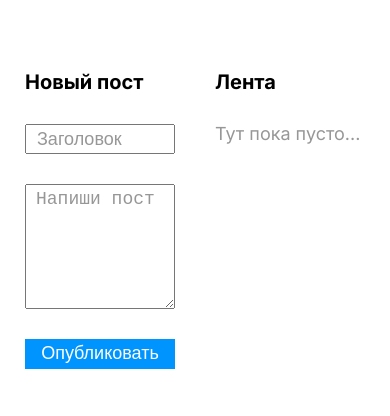
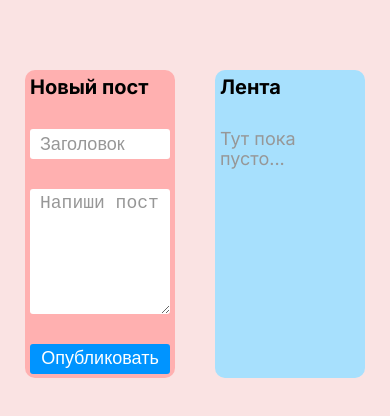
Before and after one commit to Saharevich/blog-app, a plain HTML site: page index.html in a window 390 px wide. Drawn offline with Linux system fonts and the light colour scheme.

Commit message:
second commit

```diff
--- a/index.css
+++ b/index.css
@@ -6,6 +6,7 @@ body {
     font-weight: 700;
     font-style: normal;
     font-variation-settings: "slnt" 0;
+    background-color: #fae3e3;
 }
 
 p, h1, h2 {
@@ -36,14 +37,20 @@ p, h1, h2 {
 
 .post-form {
     box-sizing: border-box;
+    padding: 5px 5px;
     width: calc(50% - 50px);
     max-height: 500px;
     flex-direction: column;
+    border-radius: 10px;
+    background-color: #ffb0b0;
 }
 
 .post-list {
+    box-sizing: border-box;
+    padding: 5px 5px;
     width: calc(50% - 50px);
-    box-sizing: border-box;
+    border-radius: 10px;
+    background-color: #a7e0fd;
 }
 
 .input__title {
@@ -54,6 +61,8 @@ p, h1, h2 {
     font-weight: 400;
     font-size: 32px;
     line-height: 39px;
+    border-radius: 3px;
+    border: none;
 }
 
 .input-text {
@@ -64,6 +73,8 @@ p, h1, h2 {
     font-weight: 400;
     font-size: 32px;
     line-height: 39px;
+    border-radius: 3px;
+    border: none;
 }
 
 .input__title::placeholder, .input-text::placeholder {
@@ -82,6 +93,7 @@ p, h1, h2 {
     font-size: 32px;
     line-height: 39px;
     color: #fff;
+    border-radius: 3px;
     border: none;
     background-color: #0094FF;
     transition: all .3s ease-in-out;
@@ -108,6 +120,7 @@ p, h1, h2 {
 
 .post__title {
     margin-bottom: 15px;
+    word-wrap: break-word;
     font-weight: 700;
     font-size: 32px;
     line-height: 39px;
@@ -123,6 +136,7 @@ p, h1, h2 {
 }
 
 .posts__validation {
+    padding-top: 10px;
     font-weight: 400;
     font-size: 25px;
     line-height: 30px;
--- a/index.js
+++ b/index.js
@@ -92,6 +92,12 @@ postBtnNode.addEventListener('click', function() {
     if (checkInputFields()) {
     const postFromUser = getPostFromUser();
 
+    if (postFromUser.title.length > TITLE_VALIDATION_LIMIT || postFromUser.text.length > TEXT_VALIDATION_LIMIT) {
+        validationPostsMassege.innerText = `Длина заголовка не должна превышать ${TITLE_VALIDATION_LIMIT} символов, а длина текста поста не должна превышать ${TEXT_VALIDATION_LIMIT} символов`;
+        validationPostsMassege.classList.remove('posts__validation__hidden');
+        return;
+    }
+
     addPost(postFromUser);
 
     renderPosts();
--- a/media.css
+++ b/media.css
@@ -11,6 +11,7 @@
 
     .post-form {
         width: calc(50% - 20px);
+        max-height: 308px;
     }
 
     .post-list {
@@ -63,6 +64,7 @@
 
     .post__text {
         margin-bottom: 25px;
+        word-wrap: break-word;
         font-size: 15px;
         line-height: 15px;
     }
```
